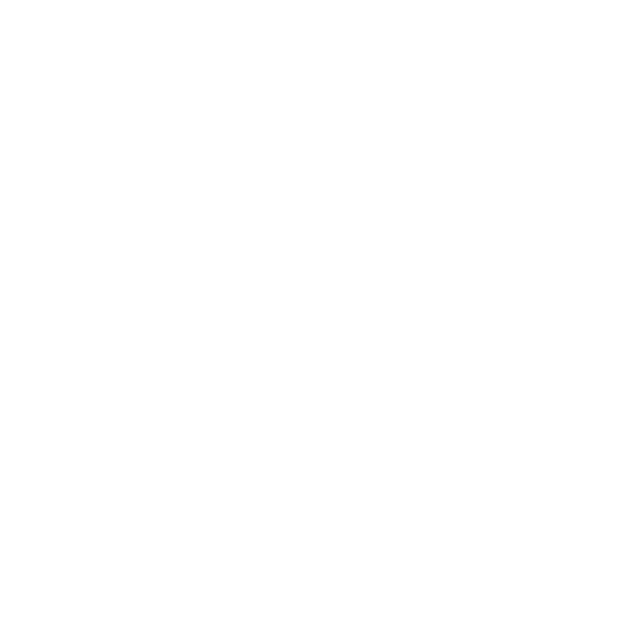
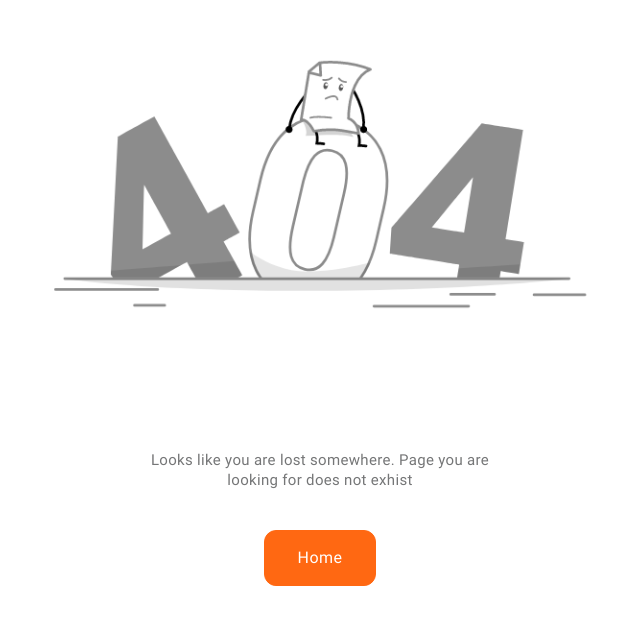
Before and after one commit to suraj9562/eliteQA, a React (Create React App) app: page /notFound in a window 1280 px wide. Before the commit this address had no page. Shown: the part 110-734 px from the top of the page, without its empty margins (320-960 px from the left). Built offline with nearby package versions, Linux system fonts and the light colour scheme; the HTML template or start-up script is replaced by a standard one.

Commit message:
done with 404 not found screen

```diff
--- a/src/App.js
+++ b/src/App.js
@@ -2,7 +2,8 @@
 import LandingPage from "./pages/landingPage/LandingPage";
 import Login from "./pages/login/Login";
 import PasswordReset from "./pages/passordReset/PasswordReset";
-import { BrowserRouter, Routes, Route } from 'react-router-dom';
+import { BrowserRouter, Routes, Route } from "react-router-dom";
+import NotFound from "./pages/notFound/NotFound";
 
 function App() {
   return (
@@ -11,9 +12,9 @@
         <Route path="/" element={<LandingPage />} />
         <Route path="/login" element={<Login />} />
         <Route path="/password/reset" element={<PasswordReset />} />
+        <Route path="/notFound" element={<NotFound />} />
       </Routes>
     </BrowserRouter>
-
   );
 }
 
--- /dev/null
+++ b/src/pages/notFound/NotFound.jsx
@@ -0,0 +1,21 @@
+import Button from "../../subComponents/button/Button";
+import Styles from "./notFound.module.css";
+
+import notFound from "./../../assets/images/notFound.svg";
+
+function NotFound() {
+  return (
+    <div className={Styles.container}>
+      <img src={notFound} alt="" />
+      <div className={Styles.overlay}>
+        <div className={Styles.title}>
+          Looks like you are lost somewhere. Page you are looking for does not
+          exhist
+        </div>
+        <Button data="Home" />
+      </div>
+    </div>
+  );
+}
+
+export default NotFound;
--- /dev/null
+++ b/src/pages/notFound/notFound.module.css
@@ -0,0 +1,30 @@
+.container {
+  max-height: 100vh;
+  display: flex;
+  flex-direction: column;
+  justify-content: center;
+  align-items: center;
+}
+
+.container .overlay{
+    display: flex;
+    align-items: center;
+    justify-content: center;
+    flex-direction: column;
+    gap: 4rem;
+
+
+    position: absolute;
+    top: 70%;
+}
+
+.container .overlay .title {
+  font-weight: 400;
+  font-size: 1.5rem;
+  line-height: 2rem;
+  text-align: center;
+  letter-spacing: 0.32px;
+  width: 70%;
+
+  color: #757677;
+}
```
Also changed, not shown: src/assets/images/notFound.svg (added).
